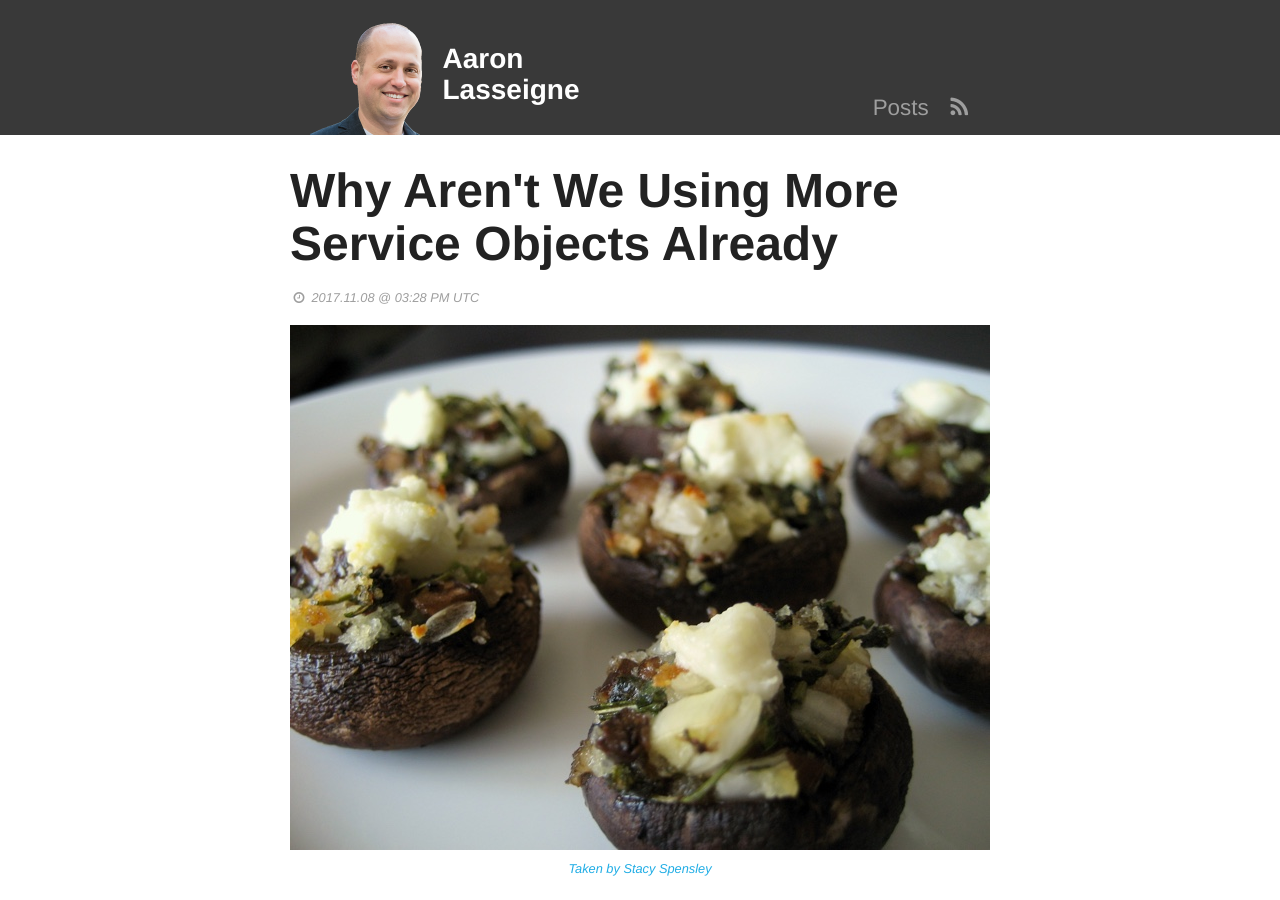
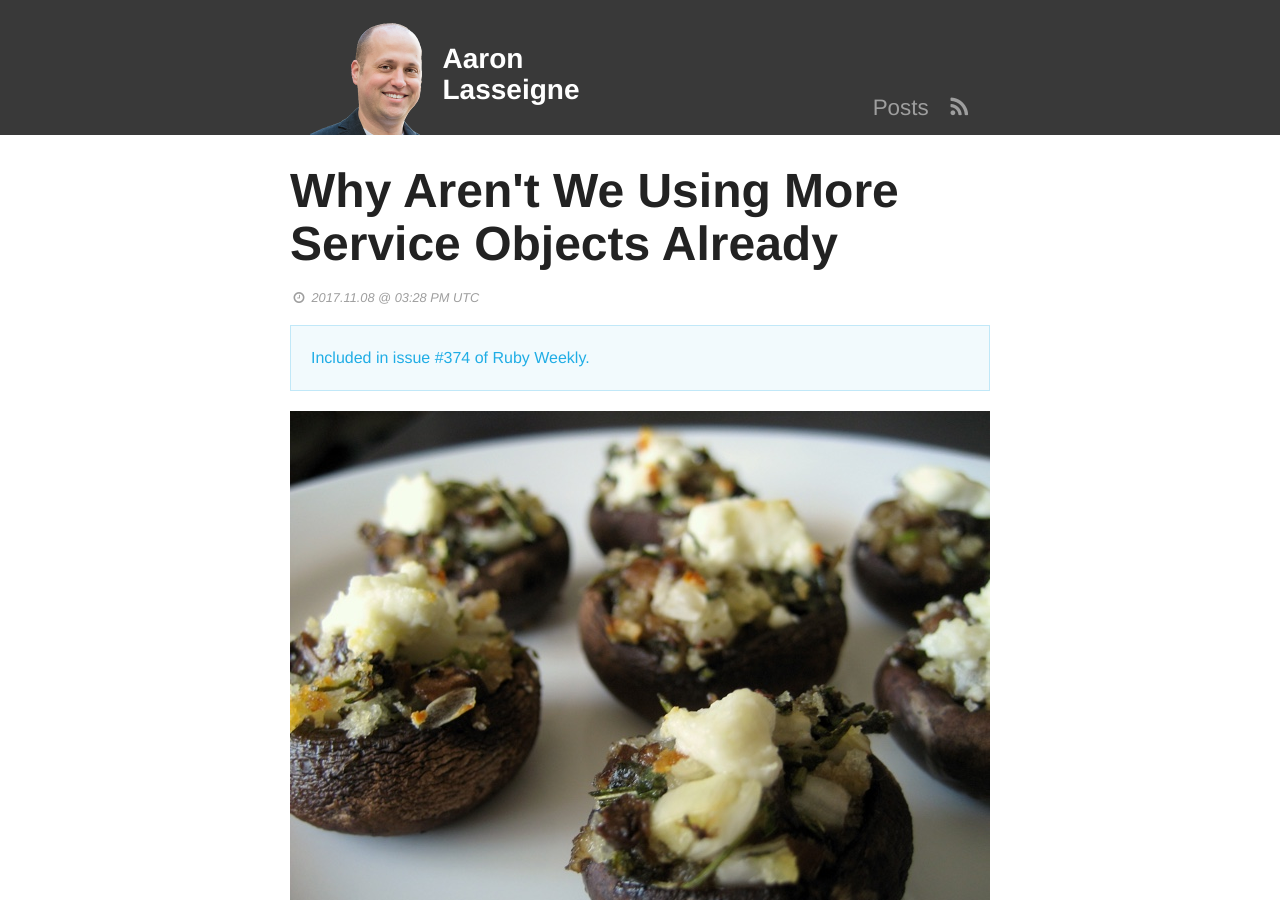
Before and after one commit to AaronLasseigne/aaronlasseigne.github.com, a Jekyll site: the page built from _posts/2017-11-08-why-arent-we-using-more-service-objects-already.md, in a window 1280 px wide and 900 px high. Built offline with Jekyll 4.4.1, drawn with Linux system fonts in a browser that asks for light colours.

Commit message:
add link to Ruby Weekly for service objects post

```diff
--- a/_posts/2017-11-08-why-arent-we-using-more-service-objects-already.md
+++ b/_posts/2017-11-08-why-arent-we-using-more-service-objects-already.md
@@ -3,6 +3,10 @@ title: Why Aren't We Using More Service Objects Already
 date: 2017-11-08 15:28 UTC
 description: Avdi Grimm recently wrote a post in which he lambastes the rise of service objects. As an advocate for service objects I was interested in reading about their shortcomings.
 ---
+
+<div class="panel callout">
+  <a href="http://rubyweekly.com/issues/374">Included in issue #374 of Ruby Weekly.</a>
+</div>
 
 {% include image.html src="/images/why-arent-we-using-more-service-objects-already/mushrooms.jpg" alt="Stuffed mushrooms with herbs and goat cheese." caption="<a href=\"https://www.flickr.com/photos/21001756@N06/3660107079\">Taken by Stacy Spensley</a>" %}
 
```
